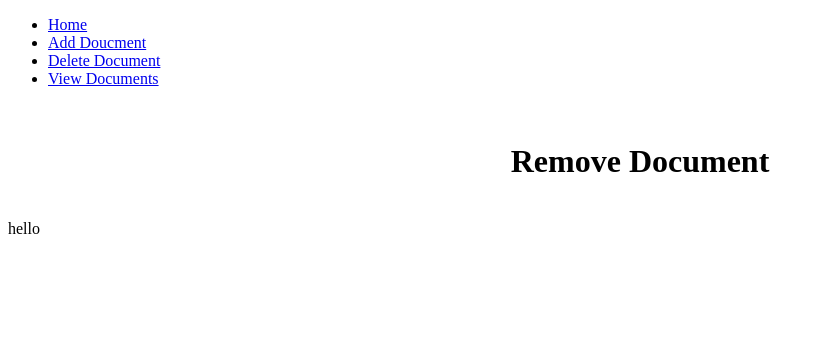
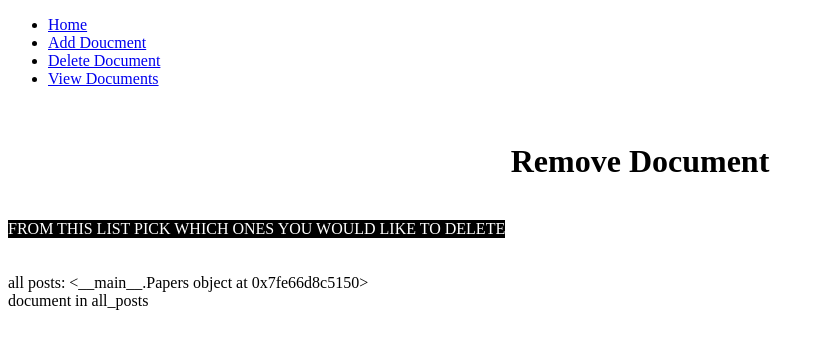
Before and after one commit to ChristianAlameda/BirdWatchers, a Flask app: page /rem in a window 1280 px wide. Shown: the top 349 px of the page, without its empty margins (0-825 px from the left). Run offline with Flask 3, Linux system fonts and the light colour scheme; data that the repository does not hold is empty.

Commit message:
made queries so that it can be worked with

```diff
--- a/app.py
+++ b/app.py
@@ -55,8 +55,6 @@ class MyFlaskApp:
         data = request.json  # Access the JSON data sent in the POST request
 
         # Process and store the data as needed
-        # For demonstration, we'll simply print the data to the console
-        print(data)
         #iterate throught the forms
         for i in data:
             common_name =i['common_name']
@@ -118,78 +116,16 @@ class MyFlaskApp:
             self.database.insertPost(insertion)
             print('entry entered')
 
-
-
-
-
-        # common_name = request.form['common_name']
-        # genus_name = request.form['genus_name']
-        # species_name = request.form['species_name']
-        # native_region = request.form['native_region']
-        # country = request.form['country']
-        # climate = request.form['climate']
-        # latitude = request.form['latitude']
-        # longitude = request.form['longitude']
-        # diet = request.form['diet']
-        # avg_lifespan = request.form['avg_lifespan']
-        # height = request.form['height']
-        # weight = request.form['weight']
-        # wingspan = request.form['wingspan']
-        # beak_description = request.form['beak_description']
-        # color = request.form['color']
-        # feather_type = request.form['feather_type']
-        # behavior_description = request.form['behavior_description']
-        # concern = request.form['concern']
-        # last_updated = request.form['last_updated']
-        # insertion = {
-        #     "names": {
-        #         "common_name": common_name,
-        #         "genus_name":genus_name,
-        #         "species_name":species_name
-        #     },
-        #     "nat_habitat": {
-        #         "native_regions": native_region,
-        #         "known_locations": [
-        #             {
-        #                 "country":country,
-        #                 "latitude":latitude,
-        #                 "longitude":longitude
-        #             },
-        #             # Additional locations here
-        #         ],
-        #         "habitat_desc":climate
-        #     },
-        #     "diet":diet,
-        #     "avg_lifespan":avg_lifespan,
-        #     "phys_features": {
-        #         "height":height,
-        #         "weight":weight,
-        #         "wingspan":wingspan,
-        #         "beak_description":beak_description,
-        #         "feather_type":feather_type,
-        #         "color":color
-        #     },
-        #     "behavior": {
-        #         "behavior_description":behavior_description
-        #     },
-        #     "conservation_status": {
-        #         "concern": concern,
-        #         "last_updated":last_updated
-        #     }
-        # }
-
-
         return "YOU HAVE SUCCESSFULLY ADDED A DOCUMENT PRESS THIS LINK TO GET BACK TO THE HOMEPAGE <br><br><a href='../'>Visit Homepage</a>"
 
     def rem(self):
-        return render_template('rem.html', x="hello")
+        return render_template('rem.html', all_posts=self.database.getPosts({}))
 
     def new_removed_document(self):
         return "YOU HAVE SUCCESSFULLY REMOVED A DOCUMENT PRESS THIS LINK TO GET BACK TO THE HOMEPAGE <br><br><a href='../'>Visit Homepage</a>"
 
     def view(self):
-        allPosts = self.databaseClass.getPosts({})
-        return render_template('view.html', allPosts=allPosts)
+        return render_template('view.html', all_posts=self.database.getPosts({}))
 
 if __name__ == "__main__":
     x = MyFlaskApp()
--- a/templates/rem.html
+++ b/templates/rem.html
@@ -13,6 +13,19 @@
             <li><a href="/view">View Documents</a></li>
         </ul><br>
         <h1  style="text-align:center">Remove Document</h1><br>
-        {{x}}
+        <form action="rem/newDeletedDocument" style="background-color:white; display:inline-block" method="POST">
+            <!--
+                Need a name for the respective preset so the user knows what to ask for later
+                Make it easier to recall for them.
+            -->
+
+            <div style="background:black;color:white;">FROM THIS LIST PICK WHICH ONES YOU WOULD LIKE TO DELETE</div>
+            <br><br>
+            all posts: {{all_posts}}<br>
+            document in all_posts{%for document in all_posts%}
+                {{document}}<br>
+            {%endfor%}
+
+        </form>
     </body>
 </html>
--- a/templates/view.html
+++ b/templates/view.html
@@ -13,5 +13,9 @@
             <li><a href="/view">View Documents</a></li>
         </ul><br>
         <h1  style="text-align:center">View Documents</h1><br>
+        all posts: {{all_posts}}<br>
+            document in all_posts{%for document in all_posts%}
+                {{document}}<br>
+            {%endfor%}
     </body>
 </html>
```
